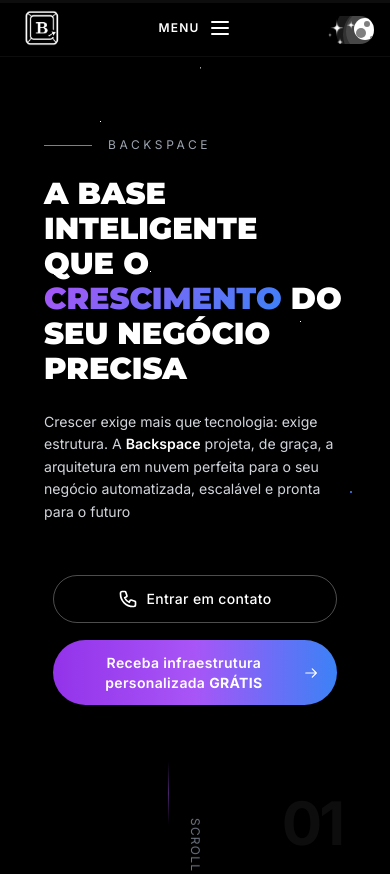
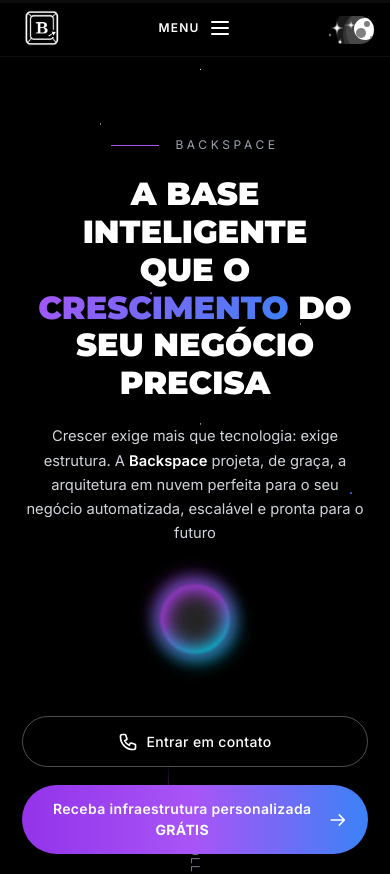
Before and after one commit to p9999999992002-gif/backspace, a Vue app: page / in a window 390 px wide. Shown: the top 874 px of the page. Built offline with nearby package versions, Linux system fonts and the light colour scheme.

Commit message:
update for max cards horizontal

```diff
--- a/src/assets/styles.css
+++ b/src/assets/styles.css
@@ -830,7 +830,7 @@
 }
 
 /* ========================================
-   MOBILE - REMOVE SIDEBAR E BLOCOS 3D
+   MOBILE - CARDS COLADOS NAS BORDAS
 ======================================== */
 @media (max-width: 768px) {
   /* Remove sidebar */
@@ -856,11 +856,11 @@
     width: 100vw !important;
   }
 
-  /* Todas as sections ocupam largura total */
+  /* Todas as sections com padding mínimo */
   section {
     margin-left: 0 !important;
-    padding-left: 1.5rem !important;
-    padding-right: 1.5rem !important;
+    padding-left: 0.4rem !important;
+    padding-right: 0.4rem !important;
     width: 100% !important;
     max-width: 100vw !important;
   }
@@ -873,14 +873,14 @@
     margin: 0 !important;
   }
 
-  /* Containers */
+  /* Containers SEM padding lateral */
   .container,
   .max-w-7xl,
   .mx-auto {
     margin-left: 0 !important;
     margin-right: 0 !important;
-    padding-left: 1.5rem !important;
-    padding-right: 1.5rem !important;
+    padding-left: 0 !important;
+    padding-right: 0 !important;
     max-width: 100% !important;
   }
 
--- a/src/components/Contact.vue
+++ b/src/components/Contact.vue
@@ -357,8 +357,8 @@
   }
 
   .contact-card {
-    border-radius: 1.4rem;
-    padding: 1.2rem 1.2rem 1.6rem;
+    border-radius: 1rem;
+    padding: 1.2rem 1.1rem 1.6rem;
     width: 100%;
     max-width: 100%;
     margin-left: 0;
--- a/src/components/Hero.vue
+++ b/src/components/Hero.vue
@@ -42,7 +42,7 @@
       <div class="max-w-5xl fade-in-up">
         <div class="content-spacing">
           <!-- Subtitle -->
-          <div class="flex items-center space-x-4">
+          <div class="flex items-center space-x-4 subtitle-line">
             <div class="w-12 h-px bg-purple-500"></div>
             <p class="text-xs md:text-sm text-gray-400 tracking-[0.3em] uppercase">Backspace</p>
           </div>
@@ -58,6 +58,13 @@
           <p class="description-mobile text-gray-400 text-base md:text-lg leading-relaxed max-w-3xl">
             Crescer exige mais que tecnologia: exige estrutura. A <span class="text-white font-semibold">Backspace</span> projeta, de graça, a arquitetura em nuvem perfeita para o seu negócio automatizada, escalável e pronta para o futuro
           </p>
+
+          <!-- Spinner Animado - APENAS MOBILE -->
+          <div class="spinner-container">
+            <div class="spinner">
+              <div class="spinner1"></div>
+            </div>
+          </div>
 
           <!-- CTA Buttons -->
           <div class="buttons-mobile pt-4 flex flex-col sm:flex-row gap-4">
@@ -153,6 +160,44 @@
 
 .animate-scroll {
   animation: scroll 2s ease-in-out infinite;
+}
+
+/* ========================================
+   SPINNER ANIMADO
+   ======================================== */
+.spinner-container {
+  display: none;
+  justify-content: center;
+  align-items: center;
+  margin: 1rem 0;
+}
+
+.spinner {
+  background-image: linear-gradient(rgb(186, 66, 255) 35%, rgb(0, 225, 255));
+  width: 80px;
+  height: 80px;
+  animation: spinning82341 1.7s linear infinite;
+  text-align: center;
+  border-radius: 50px;
+  filter: blur(1px);
+  box-shadow: 0px -5px 20px 0px rgb(186, 66, 255), 0px 5px 20px 0px rgb(0, 225, 255);
+  display: flex;
+  align-items: center;
+  justify-content: center;
+}
+
+.spinner1 {
+  background-color: rgb(36, 36, 36);
+  width: 70px;
+  height: 70px;
+  border-radius: 50px;
+  filter: blur(10px);
+}
+
+@keyframes spinning82341 {
+  to {
+    transform: rotate(360deg);
+  }
 }
 
 /* ========================================
@@ -328,7 +373,7 @@
 }
 
 /* ========================================
-   MOBILE - TEXTO MAIS EM CIMA E ESPAÇADO
+   MOBILE - CONTEÚDO MAIS ALTO E BEM DISTRIBUÍDO
    ======================================== */
 @media (max-width: 768px) {
   /* Esconde a torre 3D */
@@ -336,71 +381,90 @@
     display: none !important;
   }
 
-  /* Section ocupa altura total com conteúdo mais alto */
+  /* MOSTRA o spinner no mobile */
+  .spinner-container {
+    display: flex !important;
+  }
+
+  /* Section com conteúdo mais alto */
   .hero-section {
     display: flex;
     align-items: flex-start;
     justify-content: center;
     min-height: 100vh;
-    padding-top: 4rem !important;
-    padding-bottom: 2.5rem !important;
+    padding-top: 6.5rem !important;
+    padding-bottom: 3rem !important;
     margin: 0 !important;
   }
 
-  /* Content wrapper */
+  /* Content wrapper centralizado */
   .content-wrapper {
     display: flex;
     align-items: flex-start;
     justify-content: center;
     width: 100%;
-    padding-left: 1.5rem !important;
-    padding-right: 1.5rem !important;
+    padding-left: 0 !important;
+    padding-right: 0 !important;
     margin: 0 auto;
+    text-align: center;
   }
 
   /* Espaçamento vertical entre elementos */
   .content-spacing {
     display: flex;
     flex-direction: column;
+    align-items: center;
     gap: 1.5rem;
+    width: 100%;
+    padding: 0 1.25rem;
   }
 
-  /* Título mais compacto e em cima */
-  .title-mobile {
-    font-size: 2.1rem !important;
-    line-height: 1.15 !important;
-    margin: 0 !important;
+  /* Linha do subtitle centralizada */
+  .subtitle-line {
+    justify-content: center;
   }
 
-  /* Descrição com boa leitura */
+  /* Título centralizado e maior */
+  .title-mobile {
+    font-size: 2.2rem !important;
+    line-height: 1.18 !important;
+    margin: 0 !important;
+    text-align: center;
+  }
+
+  /* Descrição centralizada */
   .description-mobile {
     color: #d1d5db !important;
-    font-size: 0.95rem !important;
-    line-height: 1.6 !important;
+    font-size: 0.98rem !important;
+    line-height: 1.65 !important;
+    text-align: center;
+    max-width: 100%;
   }
 
-  /* Botões em coluna, mais espaçados */
+  /* Botões centralizados e largura uniforme */
   .buttons-mobile {
     display: flex;
     flex-direction: column;
+    align-items: center;
     gap: 1.1rem;
     width: 100%;
-    margin-top: 0.75rem;
+    margin-top: 0.5rem;
   }
 
   .bubble-button,
   .bubble-button-gradient {
-    width: 92%;
-    align-self: center;
-    padding: 0.85rem 1.4rem !important;
-    font-size: 0.88rem !important;
+    width: 100%;
+    max-width: 100%;
+    padding: 0.95rem 1.4rem !important;
+    font-size: 0.9rem !important;
     justify-content: center;
+    text-align: center;
     border-radius: 9999px;
   }
 
   .bubble-button-gradient span {
     text-align: center;
-    line-height: 1.4;
+    line-height: 1.45;
   }
 
   /* Esconde número da página no mobile */
@@ -411,27 +475,36 @@
 
 @media (max-width: 480px) {
   .hero-section {
-    padding-top: 3.5rem !important;
+    padding-top: 6rem !important;
   }
 
-  .content-wrapper {
-    padding-left: 1.25rem !important;
-    padding-right: 1.25rem !important;
+  .content-spacing {
+    padding: 0 1rem;
+    gap: 1.4rem;
   }
 
   .title-mobile {
-    font-size: 1.9rem !important;
+    font-size: 2rem !important;
   }
 
   .description-mobile {
-    font-size: 0.88rem !important;
+    font-size: 0.92rem !important;
+  }
+
+  .spinner {
+    width: 70px;
+    height: 70px;
+  }
+
+  .spinner1 {
+    width: 60px;
+    height: 60px;
   }
 
   .bubble-button,
   .bubble-button-gradient {
-    width: 94%;
-    padding: 0.8rem 1.2rem !important;
-    font-size: 0.82rem !important;
+    padding: 0.9rem 1.3rem !important;
+    font-size: 0.87rem !important;
   }
 }
 </style>
--- a/src/components/Projects.vue
+++ b/src/components/Projects.vue
@@ -153,26 +153,27 @@
   @apply p-5 md:p-6;
 }
 
-/* MOBILE – mais alto e “gordinho”, sem estourar a tela */
+/* MOBILE – largura 90% da tela, centralizado e mais "gordinho" */
 @media (max-width: 768px) {
   .project-card {
     width: 100%;
     max-width: 100%;
     margin-left: 0;
     margin-right: 0;
-    border-radius: 1.5rem;
+    border-radius: 1rem;          /* raio menor para parecer mais encostado */
   }
 
   .project-image {
-    height: 11rem;              /* imagem mais alta */
+    height: 11rem;
   }
 
   .project-content {
-    padding: 1.4rem 1.4rem 1.6rem;  /* mais padding vertical */
+    padding: 1.2rem 1.1rem 1.4rem;
   }
+}
 
   .project-content h3 {
-    font-size: 1.3rem;          /* título um pouco maior */
+    font-size: 1.3rem;
     line-height: 1.25;
     margin-bottom: 0.7rem;
   }
@@ -181,5 +182,5 @@
     font-size: 0.95rem;
     line-height: 1.7;
   }
-}
+
 </style>
--- a/src/components/Services.vue
+++ b/src/components/Services.vue
@@ -22,7 +22,7 @@
         <!-- Service Card 1 -->
         <div class="service-card group fade-in-up">
           <div class="service-icon">
-            <svg class="w-8 h-8 md:w-12 md:h-12" fill="none" stroke="currentColor" viewBox="0 0 24 24">
+            <svg class="w-6 h-6 md:w-8 md:h-8" fill="none" stroke="currentColor" viewBox="0 0 24 24">
               <path stroke-linecap="round" stroke-linejoin="round" stroke-width="1.5" d="M9 3v2m6-2v2M9 19v2m6-2v2M5 9H3m2 6H3m18-6h-2m2 6h-2M7 19h10a2 2 0 002-2V7a2 2 0 00-2-2H7a2 2 0 00-2 2v10a2 2 0 002 2zM9 9h6v6H9V9z"/>
             </svg>
           </div>
@@ -37,7 +37,7 @@
         <!-- Service Card 2 -->
         <div class="service-card group fade-in-up" style="animation-delay: 0.1s">
           <div class="service-icon">
-            <svg class="w-8 h-8 md:w-12 md:h-12" fill="none" stroke="currentColor" viewBox="0 0 24 24">
+            <svg class="w-6 h-6 md:w-8 md:h-8" fill="none" stroke="currentColor" viewBox="0 0 24 24">
               <path stroke-linecap="round" stroke-linejoin="round" stroke-width="1.5" d="M3 15a4 4 0 004 4h9a5 5 0 10-.1-9.999 5.002 5.002 0 10-9.78 2.096A4.001 4.001 0 003 15z"/>
             </svg>
           </div>
@@ -52,7 +52,7 @@
         <!-- Service Card 3 -->
         <div class="service-card group sm:col-span-2 lg:col-span-1 fade-in-up" style="animation-delay: 0.2s">
           <div class="service-icon">
-            <svg class="w-8 h-8 md:w-12 md:h-12" fill="none" stroke="currentColor" viewBox="0 0 24 24">
+            <svg class="w-6 h-6 md:w-8 md:h-8" fill="none" stroke="currentColor" viewBox="0 0 24 24">
               <path stroke-linecap="round" stroke-linejoin="round" stroke-width="1.5" d="M13 10V3L4 14h7v7l9-11h-7z"/>
             </svg>
           </div>
@@ -127,33 +127,38 @@
   opacity: 1;
 }
 
-/* Ícone do card */
+/* Ícone do card - ROXO e centralizado */
+/* Ícone do card - ROXO e CENTRALIZADO */
 .service-icon {
-  @apply w-14 h-14 md:w-20 md:h-20 rounded-xl md:rounded-2xl bg-gradient-to-br from-purple-600 to-pink-600 flex items-center justify-center text-white mb-4 md:mb-6 group-hover:scale-110 transition-transform duration-300;
-  box-shadow: 0 10px 30px rgba(168, 85, 247, 0.3);
+  width: 3.5rem;
+  height: 3.5rem;
+  border-radius: 0.75rem;
+  background: linear-gradient(135deg, #9333ea 0%, #7c3aed 100%);
+  display: flex !important;
+  align-items: center !important;
+  justify-content: center !important;
+  color: white;
+  margin-bottom: 1rem;
+  transition: all 0.3s cubic-bezier(0.4, 0, 0.2, 1);
+  box-shadow: 0 8px 24px rgba(147, 51, 234, 0.4);
 }
 
-/* MOBILE: ajustar respiro e tipografia */
-@media (max-width: 768px) {
-  .service-card {
-    border-radius: 1.25rem;
-    padding: 1.1rem 1.2rem 1.3rem;
-  }
+.service-icon svg {
+  margin: 0 !important;
+  padding: 0 !important;
+}
 
+.service-card:hover .service-icon {
+  transform: scale(1.1);
+  box-shadow: 0 12px 32px rgba(147, 51, 234, 0.5);
+}
+
+@media (min-width: 768px) {
   .service-icon {
-    width: 3rem;
-    height: 3rem;
-    margin-bottom: 0.9rem;
-  }
-
-  .service-title {
-    font-size: 1.05rem;
-    margin-bottom: 0.4rem;
-  }
-
-  .service-text {
-    font-size: 0.9rem;
-    line-height: 1.55;
+    width: 4.5rem;
+    height: 4.5rem;
+    border-radius: 1rem;
+    margin-bottom: 1.5rem;
   }
 }
 </style>
```
